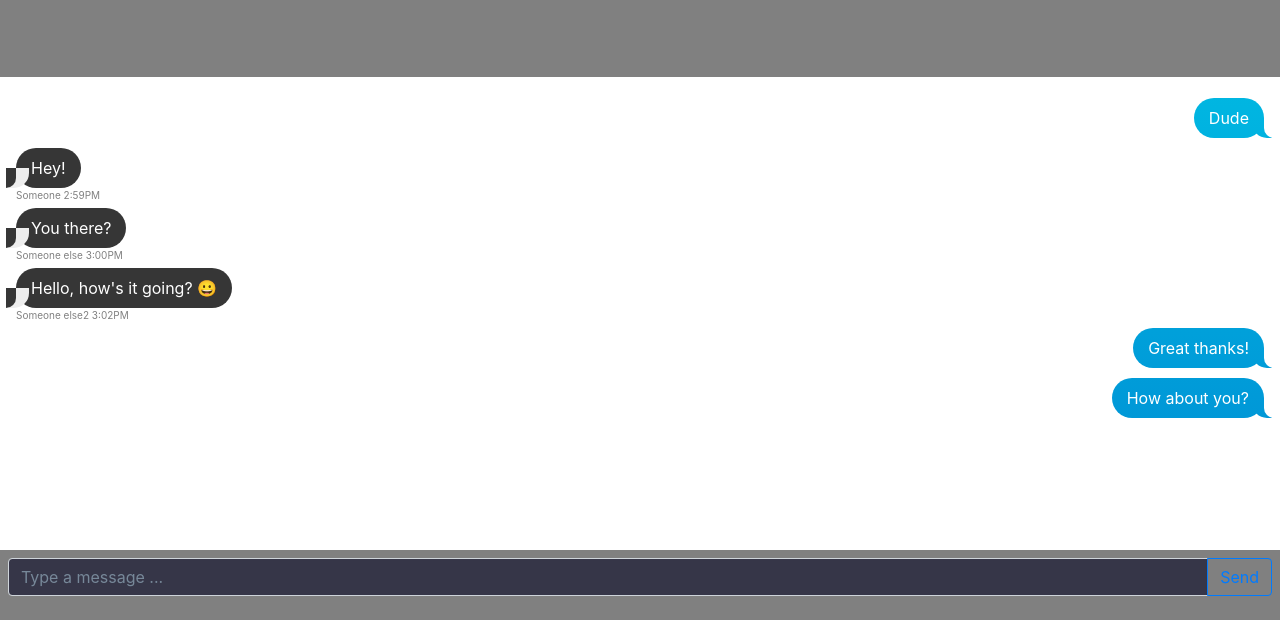
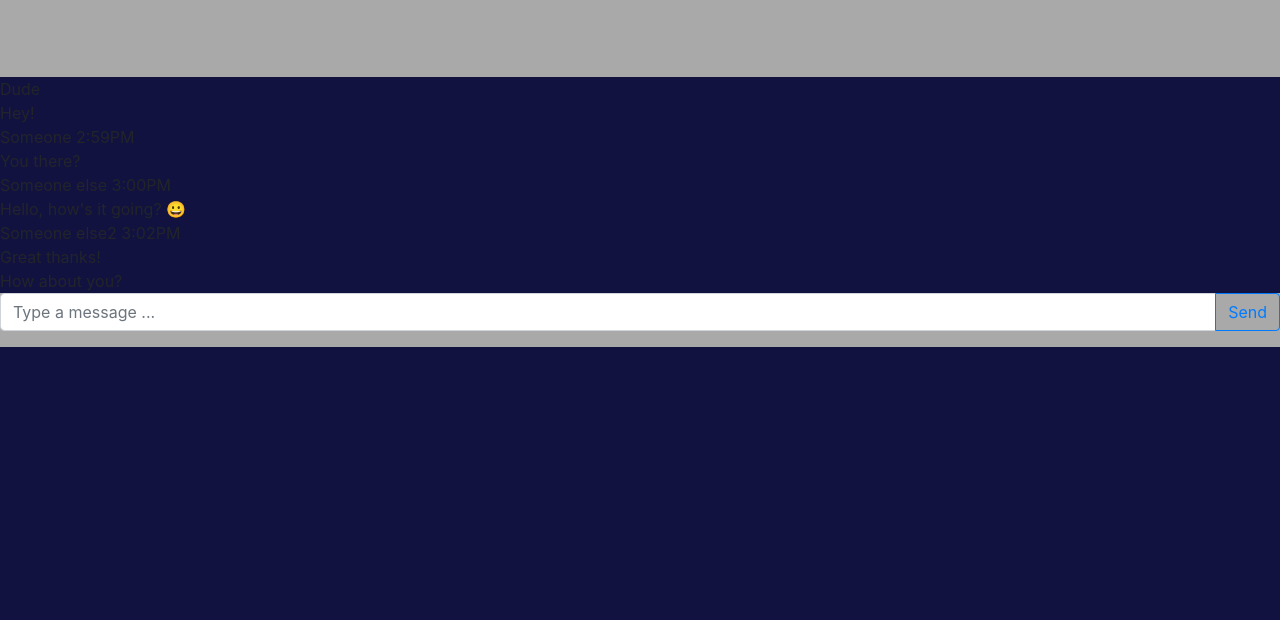
Before and after one commit to it3049c-fall22-henderson/chatting-application-FallenFoxes, a website: page index.html in a window 1280 px wide. Shown: the part 180-800 px from the top of the page. Drawn offline with Linux system fonts and the light colour scheme; no server answers.

Commit message:
test css

```diff
--- a/resources/css/styles.css
+++ b/resources/css/styles.css
@@ -1,146 +1,74 @@
-body,
-html {
-    height: 100vh;
-    overflow: hidden;
-    margin: 0;
-    padding: 0;
-}
-
 body {
   display: flex;
   flex-direction: column;
+  background-color: #121241;
 }
 
 header,
   footer {
-    background: gray;
+  background: darkgrey;
 }
 
 .jumbotron {
   margin-bottom:0;
-    background-color: gray;
+  background-color: darkgray;
 }
 
 .jumbotron h1 {
-  color:azure
+color: white;
 }
 
 footer {
-    padding: 0.5rem
-}
-
-#chat {
-    flex: 1 0 auto;
-    height: 0;
-    overflow-y: auto;
-    padding: 1rem;
-}
-
-.sender-info {
-  font-size: 10px;
-  margin-top: -5px;
-  color:grey;
-}
-
-.messages {
-  display: flex;
-  flex-direction: column;
-}
-
-.message {
-  border-radius: 20px;
-  padding: 8px 15px;
-  margin-top: 5px;
-  margin-bottom: 5px;
-  display: inline-block;
-}
-
-.yours {
-  align-items: flex-start;
-}
-
+@@ -59,8 +65,9 @@ footer {
 .yours .message {
 margin-right: 25%;
 background-color: rgb(54, 54, 54);
 position: relative;
-  color: white;
+color: whitesmoke;
 }
 
+
 .yours .message:before {
-  content: "";
-  position: absolute;
-  z-index: 0;
-  bottom: 0;
+  @@ -71,7 +78,7 @@ footer {
 left: -7px;
 height: 20px;
 width: 20px;
-  background: #eee;
+background: rgb(54, 54, 54);
 border-bottom-right-radius: 15px;
 }
 
-.yours .message:after {
-  content: "";
-  position: absolute;
-  z-index: 1;
-  bottom: 0;
+@@ -83,7 +90,7 @@ footer {
 left: -10px;
 width: 10px;
 height: 20px;
-  background: rgb(54, 54, 54);
+background: white;
+background: #121241;
 border-bottom-right-radius: 10px;
 }
 
-.mine {
-  align-items: flex-end;
-}
-
-.mine .message {
-  color: white;
-  margin-left: 25%;
-  background: linear-gradient(to bottom, #00D0EA 0%, #0085D1 100%);
-  background-attachment: fixed;
-  position: relative;
-}
-
-.mine .message:before {
-  content: "";
-  position: absolute;
-  z-index: 0;
-  bottom: 0;
-  right: -8px;
-  height: 20px;
-  width: 20px;
-  background: linear-gradient(to bottom, #00D0EA 0%, #0085D1 100%);
-  background-attachment: fixed;
-  border-bottom-left-radius: 15px;
-}
-
-.mine .message:after {
-  content: "";
-  position: absolute;
-  z-index: 1;
-  bottom: 0;
+@@ -120,6 +127,24 @@ footer {
 right: -10px;
 width: 10px;
 height: 20px;
 background: white;
+background: #121241;
 border-bottom-left-radius: 10px;
 }
 
 #my-name-input {
-  background-color: #363648;
-  color:white;
+background-color: #363636;
+color: white;
 }
 
-#my-name-input::webkit-input-placeholder{
-  color: lightslategrey
+#my-name-input::-webkit-input-placeholder {
+color: lightgray;
 }
 
-#my-message{
-  background-color: #363648;
-  color: gray;
+#my-message {
+background-color: darkgray;
+color: white;
 }
 
 #my-message::-webkit-input-placeholder {
-  color:lightslategrey;
+color: lightgray;
 }
```
Lines whose indentation alone changed are shown as unchanged.
